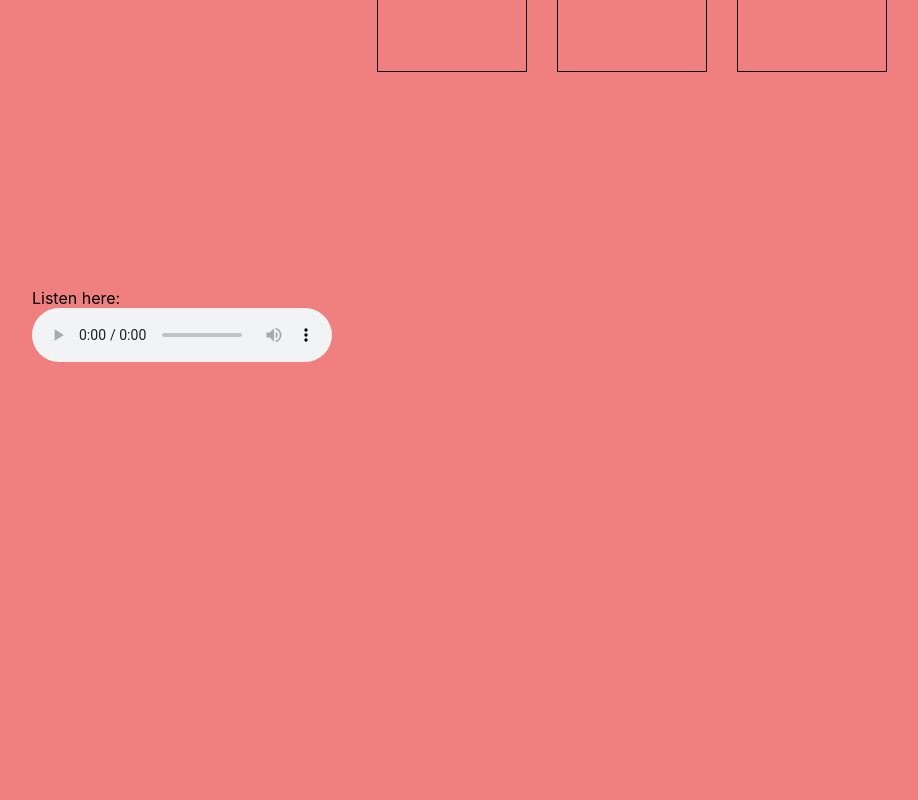
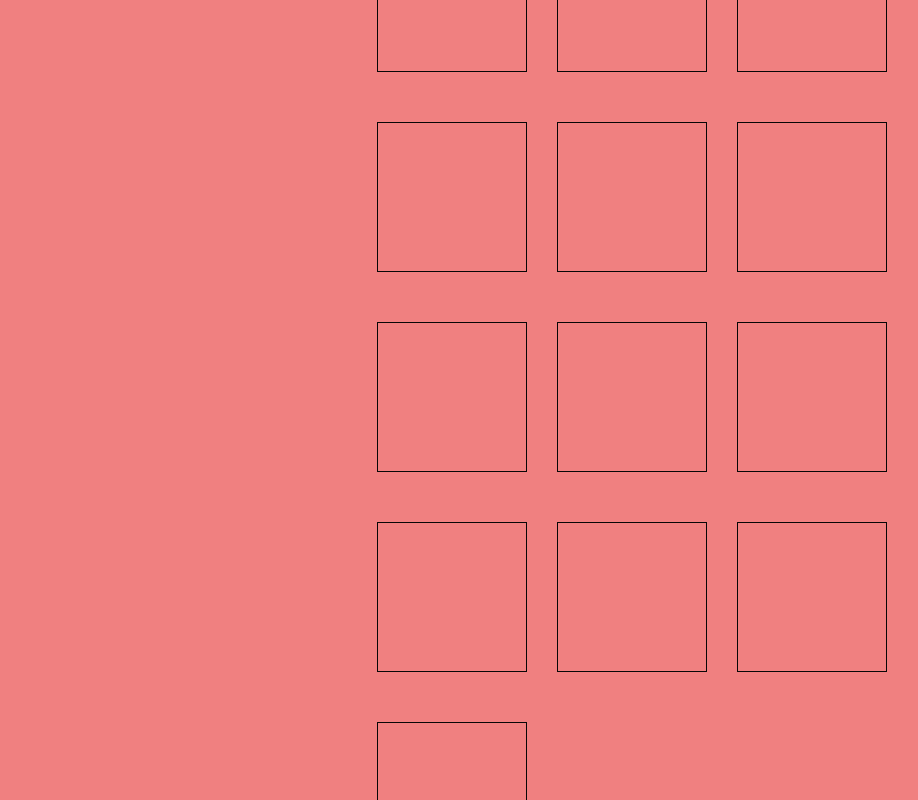
Before and after one commit to Kennie-create/sound, a React (Create React App) app: page / in a window 1280 px wide. Shown: the part 360-1160 px from the top of the page, without its empty margins (8-926 px from the left). Before the commit the page ends 800 px from the top, so only its background shows below. Built offline with nearby package versions, Linux system fonts and the light colour scheme.

Commit message:
Sound and button display fixed

```diff
--- a/src/App.css
+++ b/src/App.css
@@ -13,7 +13,8 @@ section,h1 {
   grid-template-columns: repeat(3,150px);
   grid-template-rows: repeat(3,150px);
   grid-gap:50px 30px; /* 50 pixels of space added between rows and 30 pixels added between columns  */
-  justify-content: center
+  justify-content: center;
+  grid-auto-rows: 150px;
 }
 
 .button {
--- a/src/App.js
+++ b/src/App.js
@@ -15,6 +15,17 @@ function App() {
       <div class="button"></div>
       <div class="button"></div>
       <div class="button"></div>
+      <div class="button"></div>
+      <div class="button"></div>
+      <div class="button"></div>
+      <div class="button"></div>
+      <div class="button"></div>
+      <div class="button"></div>
+      <div class="button"></div>
+      <div class="button"></div>
+      <div class="button"></div>
+      <div class="button"></div>
+
     </div>
   </section>
 
@@ -22,7 +33,7 @@ function App() {
     <figcaption>Listen here:</figcaption>
     <audio
         controls
-        src="mixkit-rain-and-thunder-storm-2390 (1).wav">
+        src="mixkit-heavy-rain-loop-1243.wav">
         Your browser does not support the audio element.
     </audio>
 </figure>
```
Also changed, not shown: 1 other file (tests, documents, lock files or other folders).
